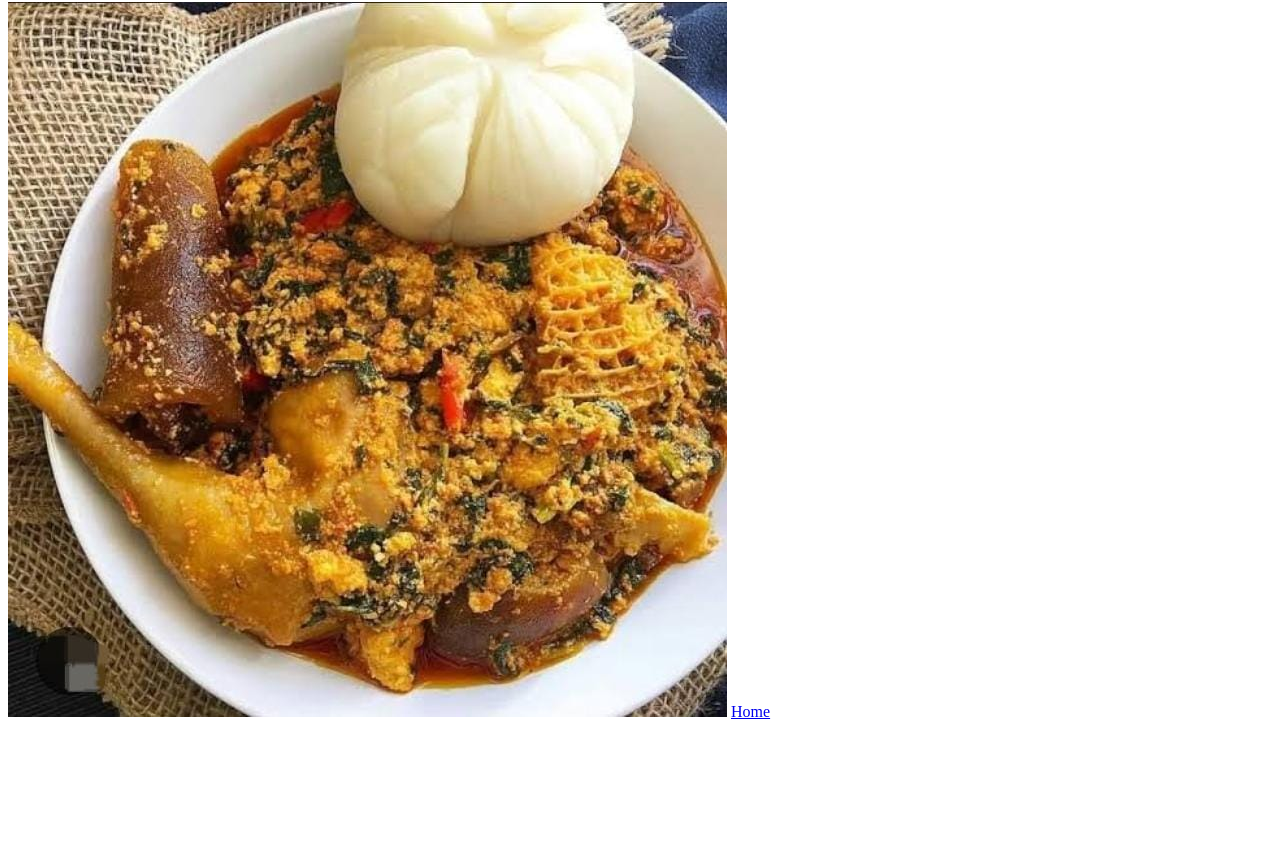
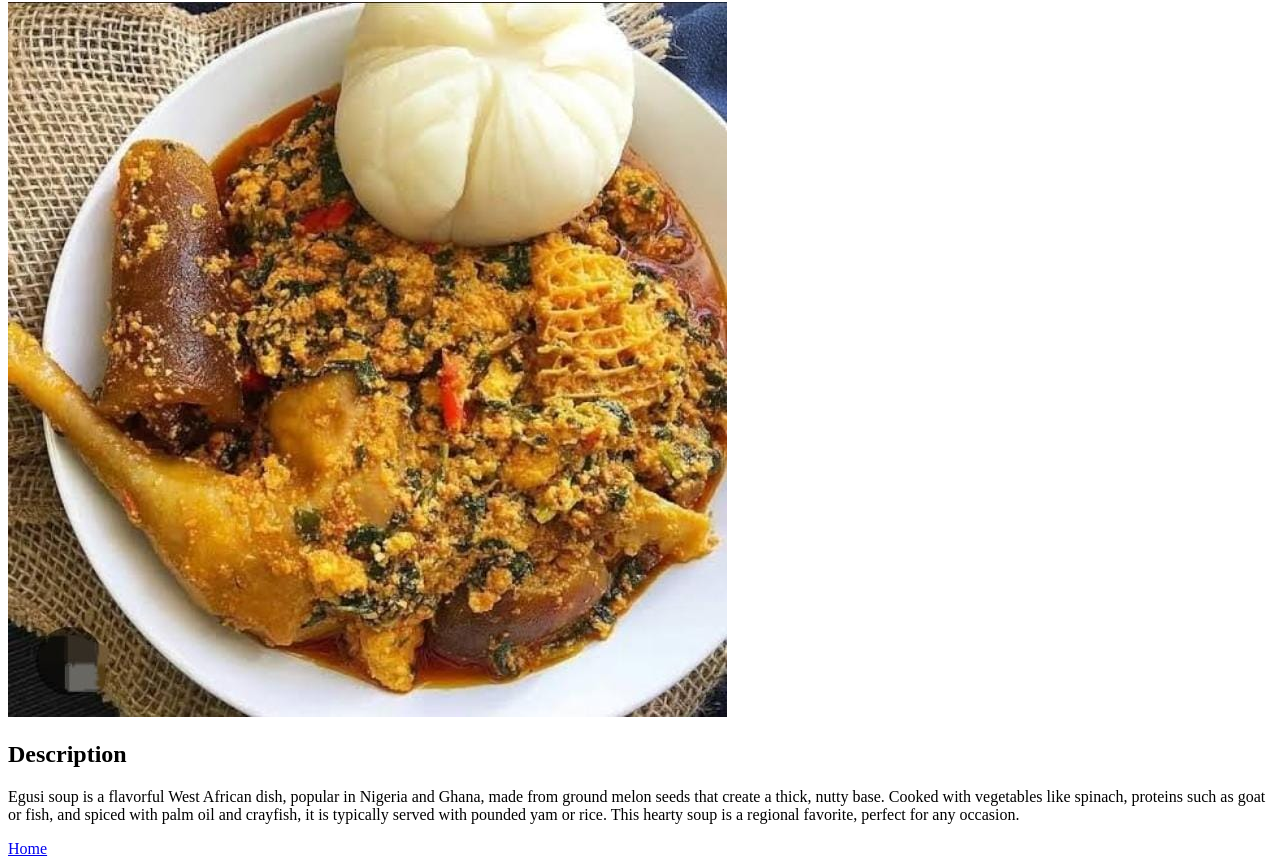
Before and after one commit to AndreUdotai/odin-recipes, a plain HTML site: page recipes/melonSoup.html in a window 1280 px wide. Shown: the part 78-944 px from the top of the page. Before the commit the page ends 807 px from the top, so only its background shows below. Drawn offline with Linux system fonts and the light colour scheme.

Commit message:
Add a description of melon melon soup
Visitors to the site will be able to see the description for melon soup

```diff
--- a/recipes/melonSoup.html
+++ b/recipes/melonSoup.html
@@ -8,7 +8,14 @@
 <body>
     <h1>Melon Soup</h1>
     <img src="/images/egusi-soup.jpeg" alt="Egusi soup">
-    <!-- <h2>Description</h2> -->
+    <h2>Description</h2>
+    <p>Egusi soup is a flavorful West African dish, popular in Nigeria and Ghana,
+        made from ground melon seeds that create a thick, nutty base. Cooked with
+        vegetables like spinach, proteins such as goat or fish, and spiced with palm
+        oil and crayfish, it is typically served with pounded yam or rice. This hearty
+        soup is a regional favorite, perfect for any occasion.
+    </p>
+
     <a href="../index.html">Home</a>
 </body>
 </html>
```
